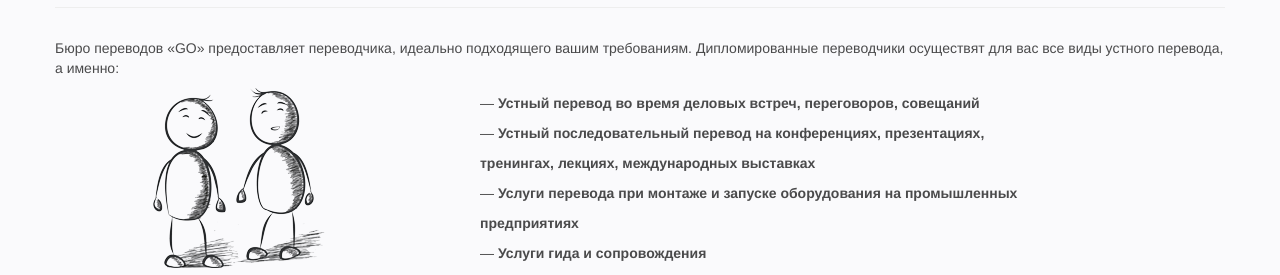
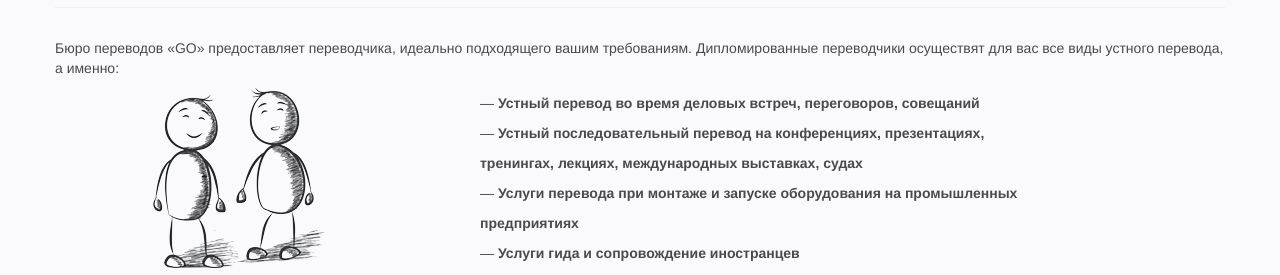
Before and after one commit to linguago/linguago.github.com, a plain HTML site: page index.html in a window 1280 px wide. Shown: the part 1549-1824 px from the top of the page. Drawn offline with nearby package versions, Linux system fonts and the light colour scheme.

Commit message:
Update index.html

```diff
--- a/index.html
+++ b/index.html
@@ -179,9 +179,9 @@
         <div class="span6">
           <ul class="list services">
             <li><strong>Устный перевод во время деловых встреч, переговоров, совещаний</strong></li>
-            <li><strong>Устный последовательный перевод на конференциях, презентациях, тренингах, лекциях, международных выставках</strong> </li>
+            <li><strong>Устный последовательный перевод на конференциях, презентациях, тренингах, лекциях, международных выставках, судах</strong> </li>
             <li><strong>Услуги перевода при монтаже и запуске оборудования на промышленных предприятиях</strong></li>
-            <li><strong>Услуги гида и сопровождения</strong></li>
+            <li><strong>Услуги гида и сопровождение иностранцев</strong></li>
           </ul>
         </div><!--/.span8-->
       </div>
```
